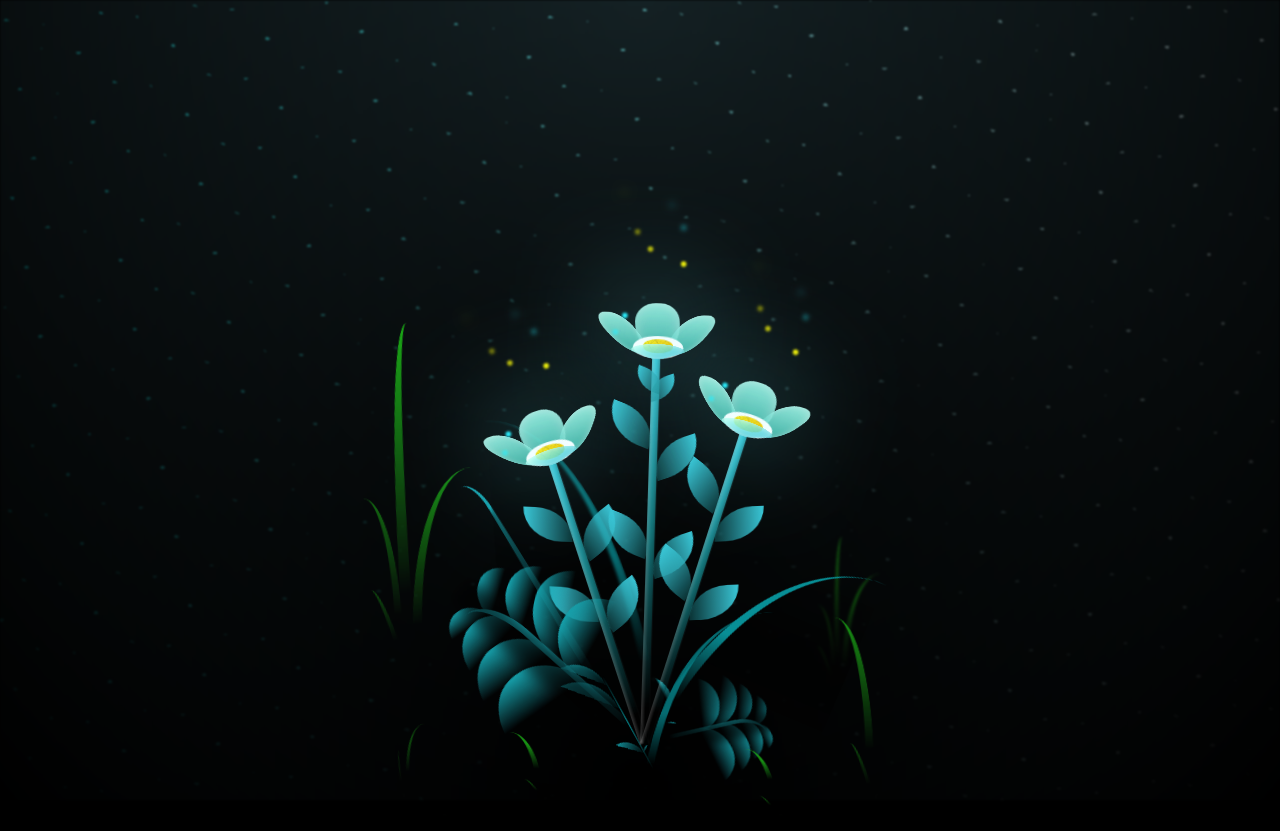
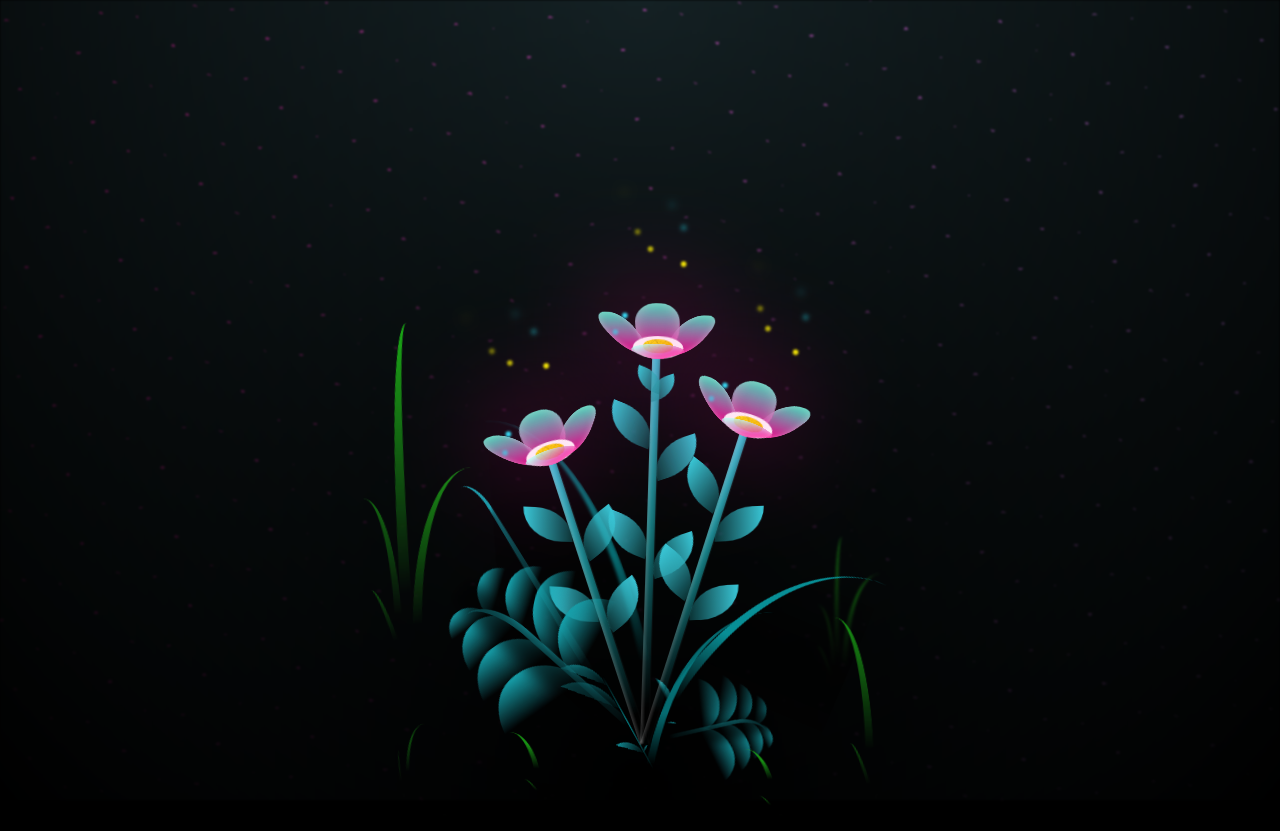
Before and after one commit to sophiagorlyk/my-website, a plain HTML site: page index.html in a window 1280 px wide. Drawn offline with Linux system fonts and the light colour scheme.

Commit message:
Add files via upload

```diff
--- a/style.css
+++ b/style.css
@@ -59,7 +59,7 @@ body {
       transparent 19px,
       transparent 22px
     ),
-    linear-gradient(90deg, #00fffa, #f0f0f0);
+    linear-gradient(90deg, #fe0092, #dc79fe);
 }
 
 .flowers {
@@ -161,7 +161,7 @@ body {
   transform: translate(-50%, -100%);
   width: 8vmin;
   height: 8vmin;
-  background-color: #6bf0ff;
+  background-color: #fe0092;
   filter: blur(10vmin);
 }
 .flower__leaf {
@@ -171,8 +171,8 @@ body {
   width: 8vmin;
   height: 11vmin;
   border-radius: 51% 49% 47% 53%/44% 45% 55% 69%;
-  background-color: #65e6cc;
-  background-image: linear-gradient(to top, #40bbab, #a7ffee);
+  background-color: #fe0092;
+  background-image: linear-gradient(to top, #fe0092, #40facf);
   transform-origin: bottom center;
   opacity: 0.9;
   box-shadow: inset 0 0 2vmin rgba(255, 255, 255, 0.5);
@@ -192,7 +192,7 @@ body {
   transform-origin: bottom left;
   border-radius: 4vmin 10vmin 4vmin 4vmin;
   transform: translate(0%, 18%) rotateX(70deg) rotate(-43deg);
-  background-image: linear-gradient(to top, #39c6d6, #a7ffee);
+  background-image: linear-gradient(to top, #fe0092, #a7ffee);
   z-index: 1;
   opacity: 0.8;
 }
```
